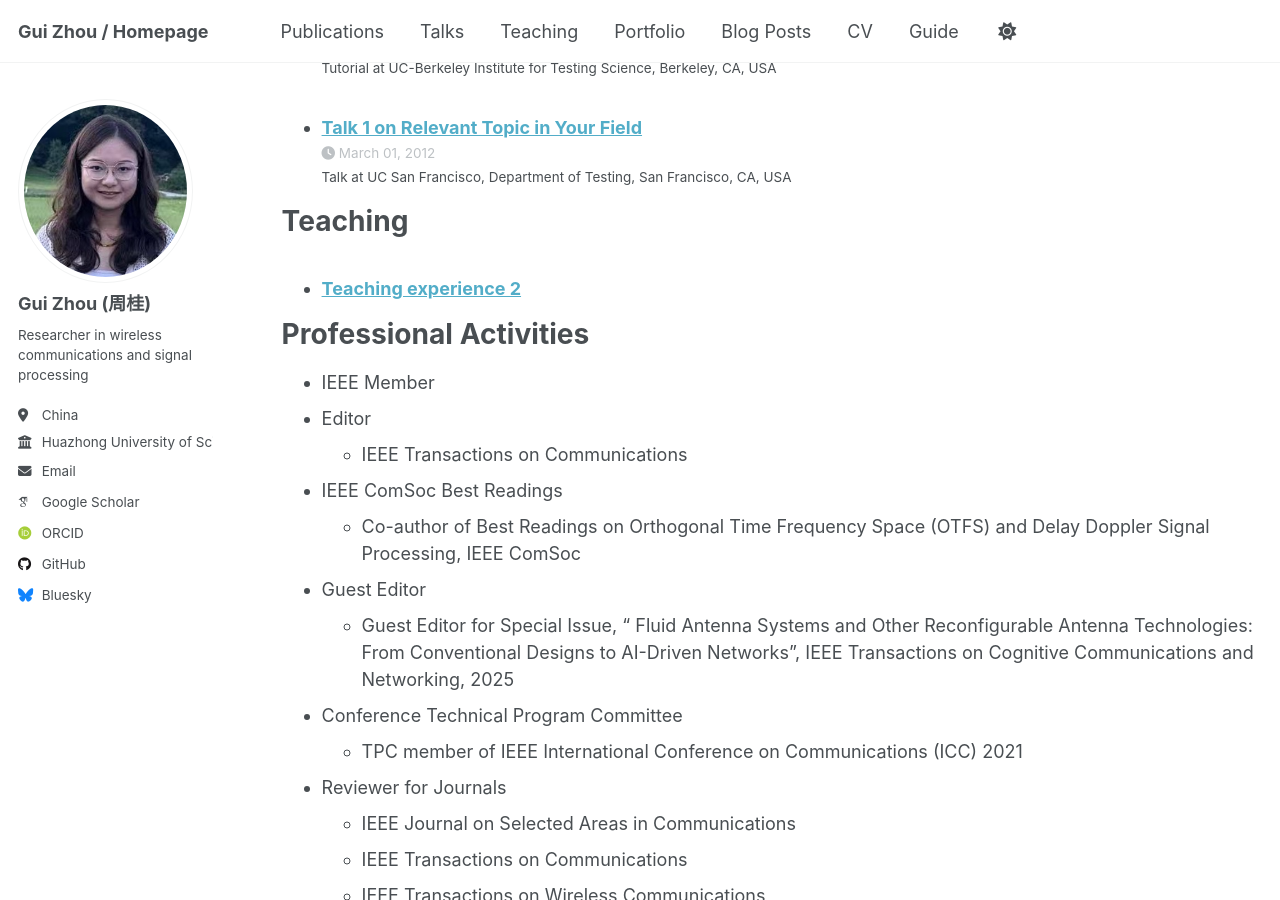
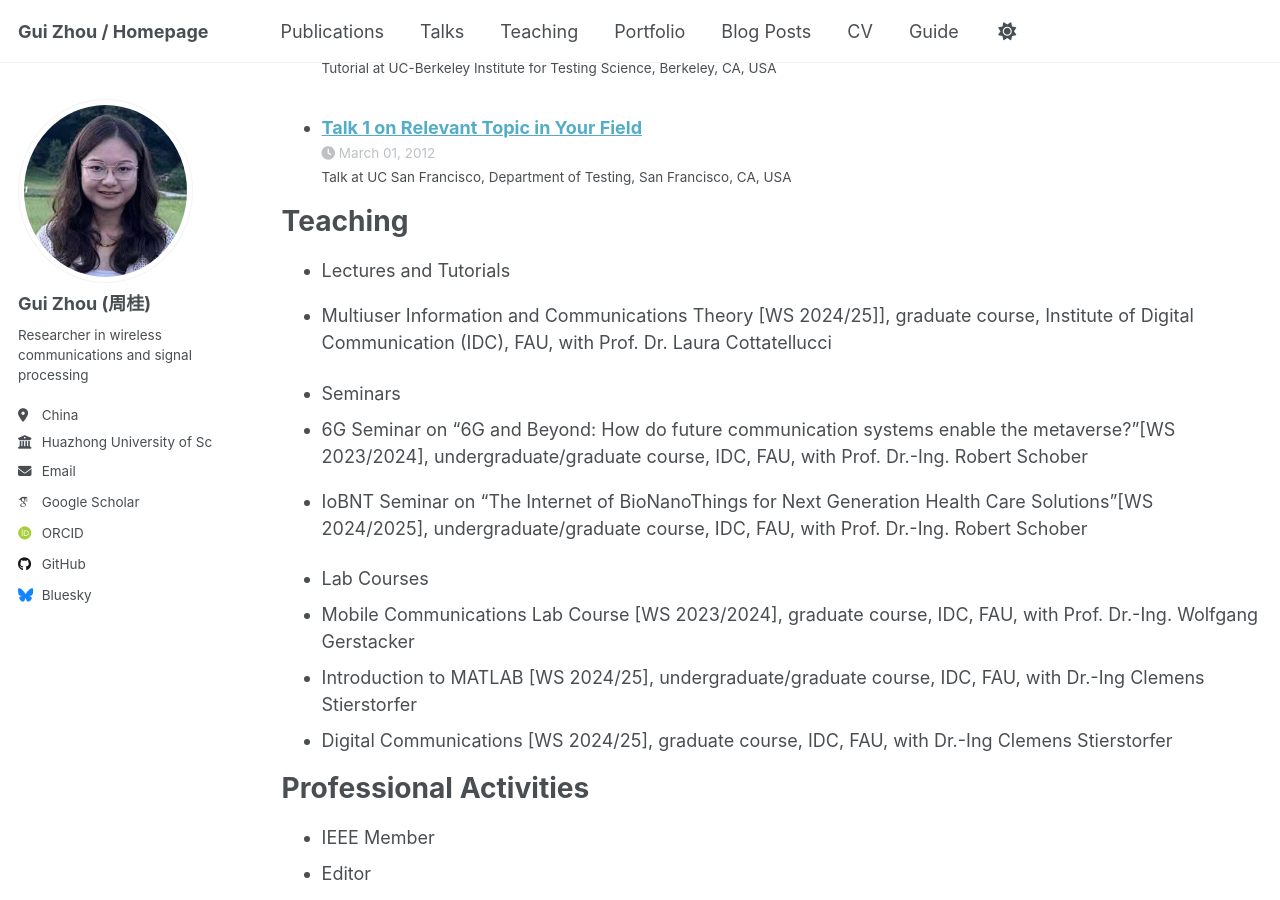
Before and after one commit to GuiZhou1992/GuiZhou, a Jekyll site: the page built from _pages/cv.md, in a window 1280 px wide and 900 px high, scrolled down 1620 px. Built offline with Jekyll 4.4.1, drawn with Linux system fonts in a browser that asks for light colours; some web fonts are replaced; a script that is not in the unit is left out.

Commit message:
Update cv.md

```diff
--- a/_pages/cv.md
+++ b/_pages/cv.md
@@ -48,9 +48,17 @@ Talks
 
 Teaching
 ======
-  <ul>{% for post in site.teaching reversed %}
-    {% include archive-single-cv.html %}
-  {% endfor %}</ul>
+* Lectures and Tutorials
+- Multiuser Information and Communications Theory [WS 2024/25]], graduate course, Institute of Digital Communication (IDC), FAU, with Prof. Dr. Laura Cottatellucci
+
+* Seminars
+- 6G Seminar on "6G and Beyond: How do future communication systems enable the metaverse?"[WS 2023/2024], undergraduate/graduate course, IDC, FAU, with Prof. Dr.-Ing. Robert Schober
+- IoBNT Seminar on "The Internet of BioNanoThings for Next Generation Health Care Solutions"[WS 2024/2025], undergraduate/graduate course, IDC, FAU, with Prof. Dr.-Ing. Robert Schober
+
+* Lab Courses
+- Mobile Communications Lab Course [WS 2023/2024], graduate course, IDC, FAU, with Prof. Dr.-Ing. Wolfgang Gerstacker
+- Introduction to MATLAB [WS 2024/25], undergraduate/graduate course, IDC, FAU, with Dr.-Ing Clemens Stierstorfer
+- Digital Communications [WS 2024/25], graduate course, IDC, FAU, with Dr.-Ing Clemens Stierstorfer
 
 Professional Activities
 ======
```
